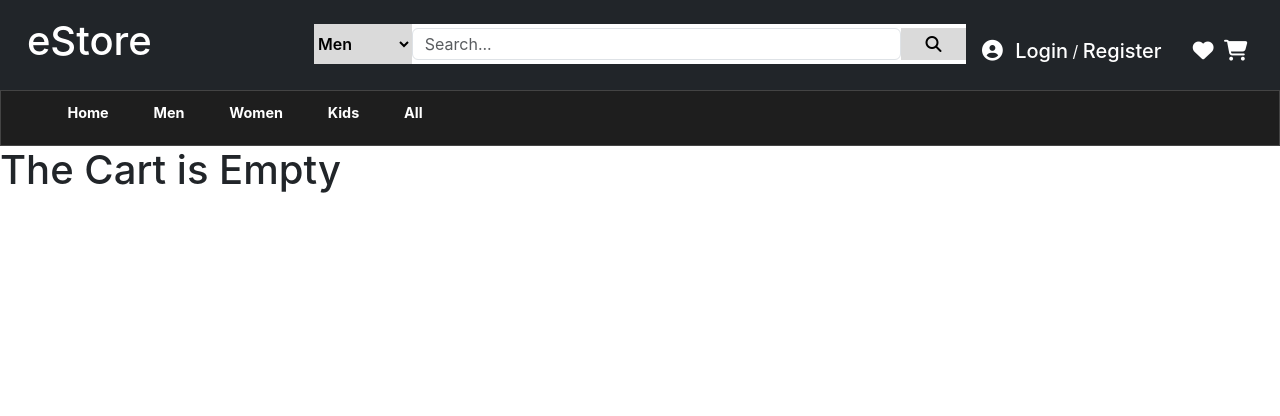
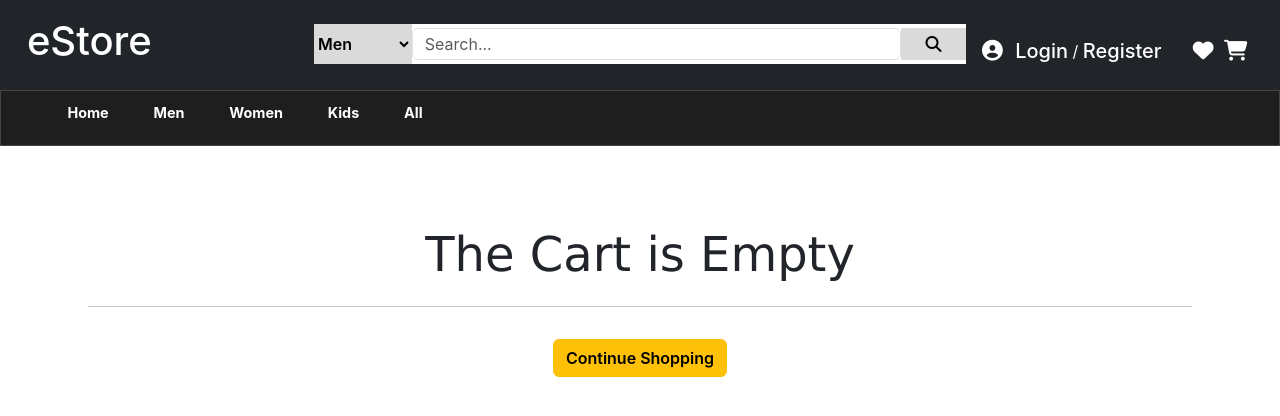
Before and after one commit to chandni-singh/eStore, a React (Create React App) app: page /cart in a window 1280 px wide. Shown: the top 416 px of the page. Built offline with nearby package versions, Linux system fonts and the light colour scheme; no server answers.

Commit message:
added structure and styling to empty cart component and redirection to home page to continue shopping

```diff
--- a/src/Components/Cart/EmptyCart/_empty-cart.scss
+++ b/src/Components/Cart/EmptyCart/_empty-cart.scss
@@ -0,0 +1,13 @@
+.ec-main-div {
+  text-align: center;
+  width: 90%;
+  height: 15em;
+  margin: auto;
+  margin-top: 3em;
+
+  .ec-text {
+    font-size: 3em;
+    font-weight: 500;
+    font-family: Verdana, Geneva, Tahoma, sans-serif;
+  }
+}
--- a/src/Components/Cart/EmptyCart/index.js
+++ b/src/Components/Cart/EmptyCart/index.js
@@ -1,7 +1,16 @@
+import "./_empty-cart.scss";
+import { Link } from "react-router-dom";
+
 const EmptyCart = () => {
   return (
-    <div>
-      <h1>The Cart is Empty</h1>
+    <div className="p-4 ec-main-div">
+      <span className="my-5 ec-text">The Cart is Empty</span>
+      <hr />
+      <Link to="/">
+        <div className="btn btn-warning my-3">
+          <span style={{ fontWeight: 600 }}>Continue Shopping</span>
+        </div>
+      </Link>
     </div>
   );
 };
```
